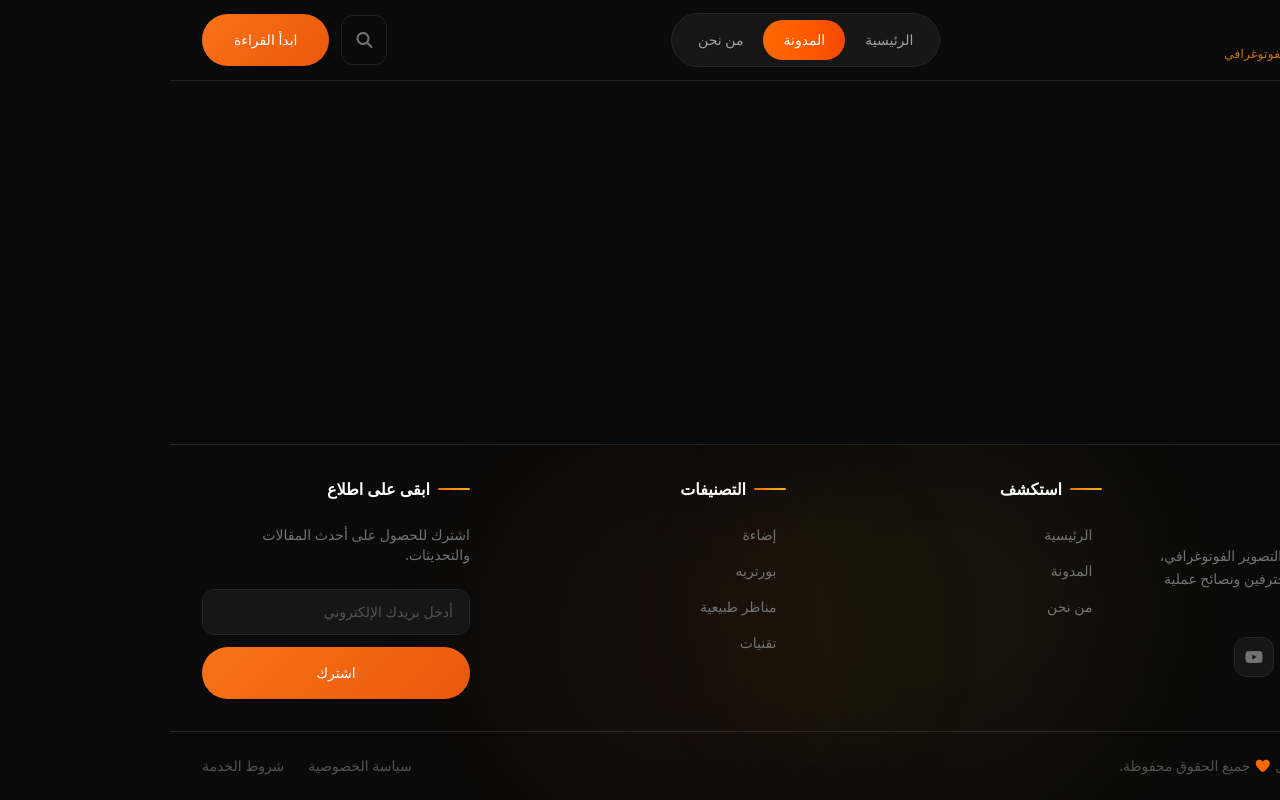
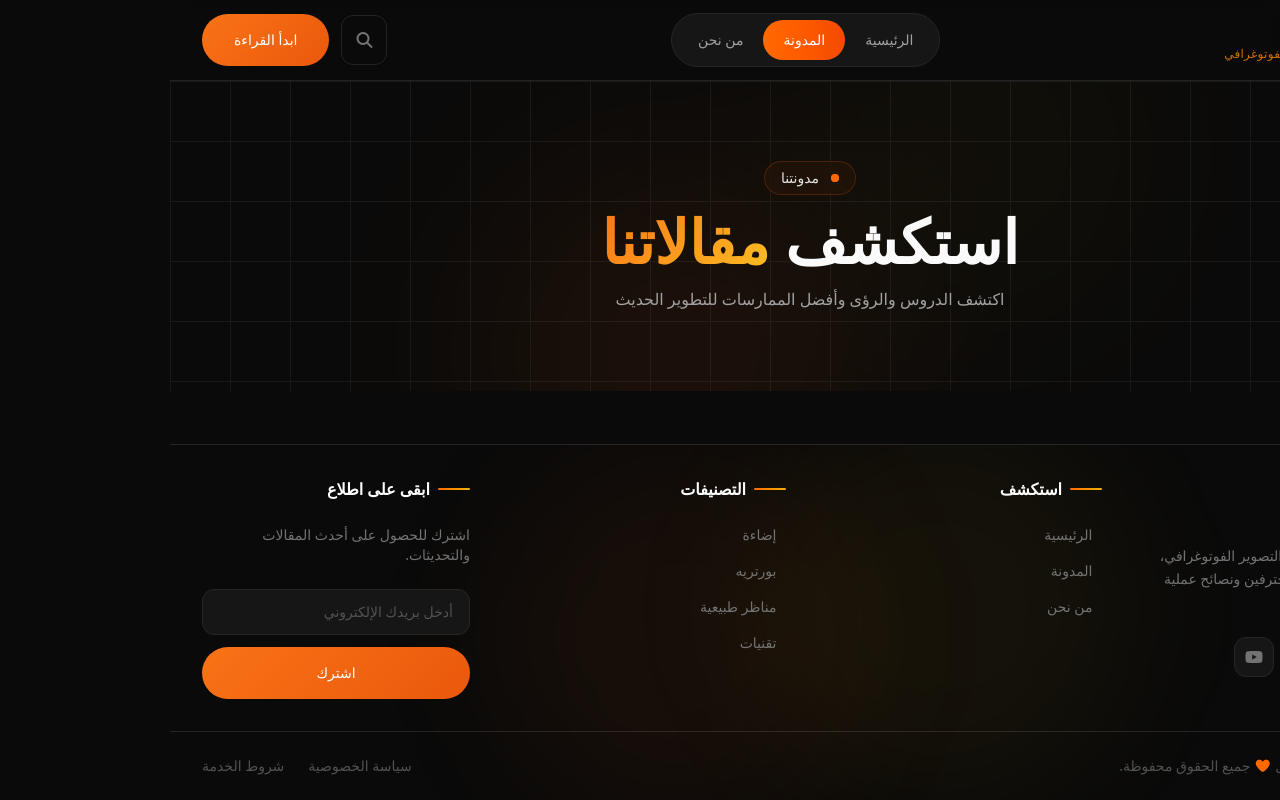
Before and after one commit to Kerolos2000/adasa, an Angular app: page /blog in a window 1280 px wide. Built offline with nearby package versions, Linux system fonts and the light colour scheme.

Commit message:
feat: 🎸 Add Hero Section in Blog Page

```diff
--- a/src/app/app.routes.ts
+++ b/src/app/app.routes.ts
@@ -13,7 +13,7 @@ export const routes: Routes = [
   },
   {
     path: 'blog',
-    loadComponent: () => import('./features/blog/blog.component').then((m) => m.BlogComponent),
+    loadComponent: () => import('./features/blog/page/blog.component').then((m) => m.BlogComponent),
     title: 'المدونة - عدسة',
   },
   {
--- a/src/app/features/blog/blog.component.html
+++ /dev/null
@@ -1 +0,0 @@
-<p>blog works!</p>
--- /dev/null
+++ b/src/app/features/blog/page/blog.component.html
@@ -0,0 +1 @@
+<app-hero-section />
--- a/src/app/features/blog/blog.component.ts
+++ b/src/app/features/blog/page/blog.component.ts
@@ -1,8 +1,9 @@
 import { Component } from '@angular/core';
+import { HeroSectionComponent } from '../sections/hero-section/hero-section.component';
 
 @Component({
   selector: 'app-blog',
-  imports: [],
+  imports: [HeroSectionComponent],
   templateUrl: './blog.component.html',
 })
 export class BlogComponent {}
--- /dev/null
+++ b/src/app/features/blog/sections/hero-section/hero-section.component.html
@@ -0,0 +1,10 @@
+<section class="relative overflow-hidden py-20">
+  <app-background-grid />
+
+  <div class="text-center relative z-10 max-w-4xl mx-auto">
+    <app-section-label label="مدونتنا" />
+    <h1 class="title-section mb-4">استكشف <span class="gradient-text">مقالاتنا</span><br>
+    </h1>
+    <p class="text-neutral-400">اكتشف الدروس والرؤى وأفضل الممارسات للتطوير الحديث</p>
+  </div>
+</section>
```
Also changed, not shown: src/app/features/blog/sections/hero-section/hero-section.component.ts (added, +10 -0 lines).
